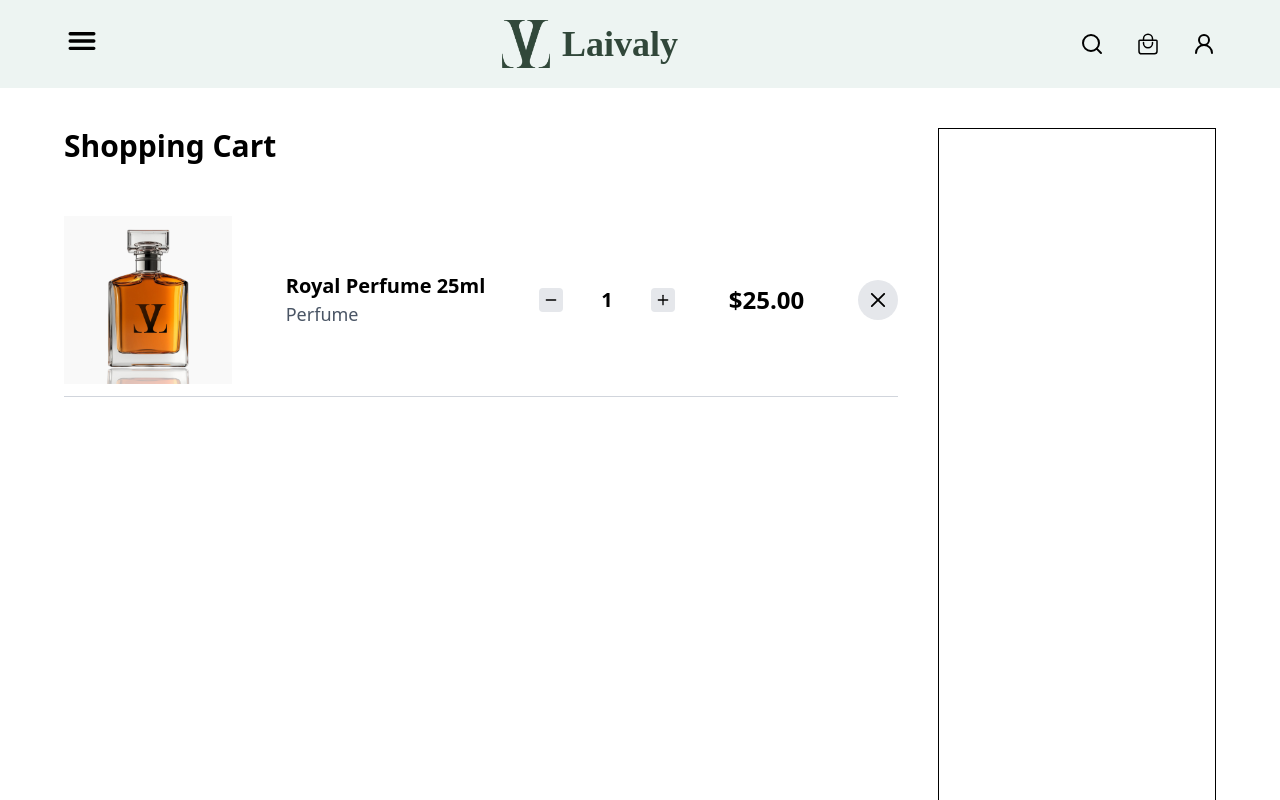
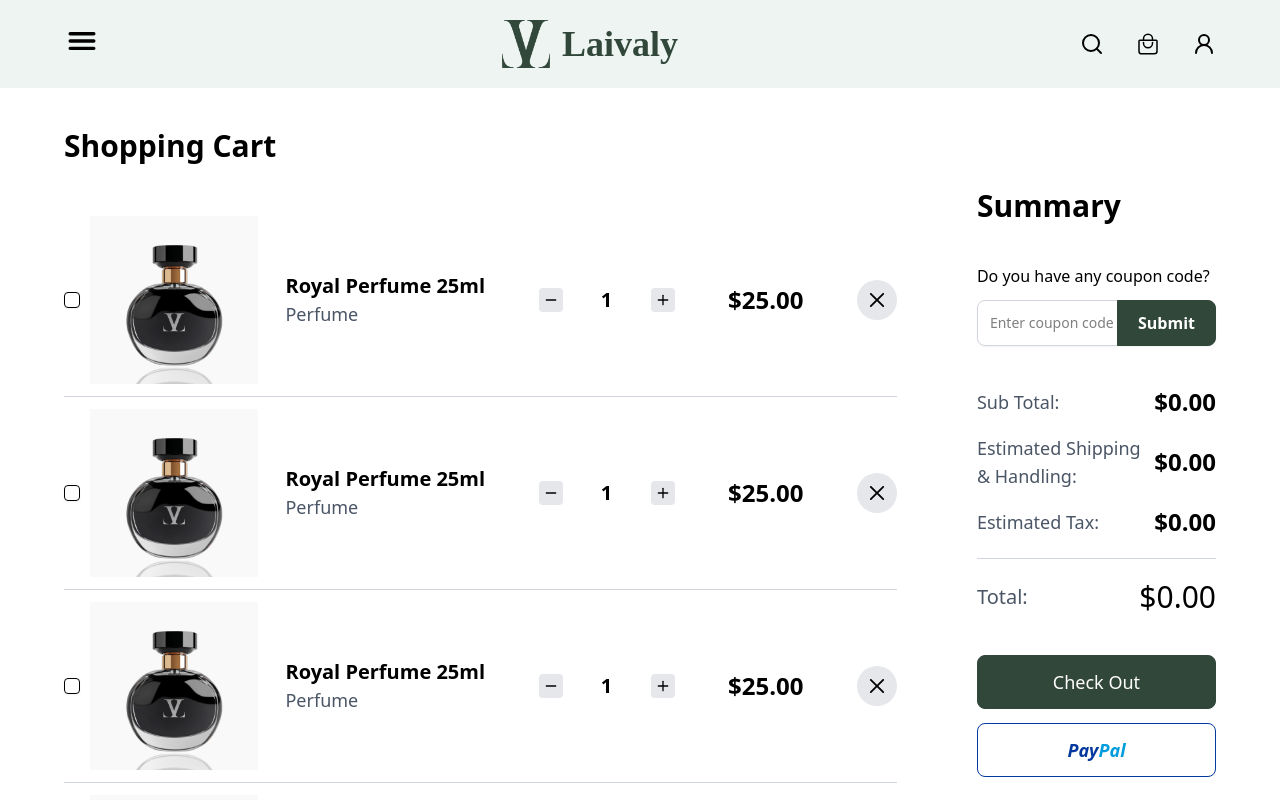
Before and after one commit to MehediHasan128/laivaly-client, a React (Vite) app: page /cart in a window 1280 px wide. Shown: the top 800 px of the page. Built offline with nearby package versions, Linux system fonts and the light colour scheme.

Commit message:
cart is responcive for tablet devices

```diff
--- a/src/components/reusable/CartCard.tsx
+++ b/src/components/reusable/CartCard.tsx
@@ -1,34 +1,43 @@
 import { FiMinus, FiPlus } from "react-icons/fi";
-import product from "../../assets/images/product/product1.jpg";
+import product from "../../assets/images/product/product4.jpg";
 import { RxCross2 } from "react-icons/rx";
 import { useState } from "react";
+import { Checkbox } from "../ui/checkbox";
 
 const CartCard = () => {
-
-    const [quantity, setQuantity] = useState(1);
+  const [quantity, setQuantity] = useState(1);
 
   return (
     <div className="border-b border-gray-300 py-3 flex justify-between items-center select-none">
-      <div className="w-42">
+      <div className="md:w-20 lg:w-42 flex items-center md:gap-1.5 lg:gap-2.5">
+        <Checkbox id="remember" />
         <img src={product} alt="" />
       </div>
       <div>
-        <h1 className="text-xl font-semibold">Royal Perfume 25ml</h1>
-        <p className="text-lg font-medium text-gray-600">Perfume</p>
+        <h1 className="text-base lg:text-xl font-semibold">Royal Perfume 25ml</h1>
+        <p className="text-sm lg:text-lg font-medium text-gray-600">Perfume</p>
       </div>
-      <div className="flex items-center gap-3">
-        <span onClick={() => quantity > 1 && setQuantity(quantity-1)} className="bg-gray-200 font-semibold p-1 rounded active:scale-95 transition transform duration-100 cursor-pointer">
+      <div className="flex items-center md:gap-1.5 lg:gap-3">
+        <span
+          onClick={() => quantity > 1 && setQuantity(quantity - 1)}
+          className="bg-gray-200 font-semibold md:p-0.5 lg:p-1 rounded active:scale-95 transition transform duration-100 cursor-pointer text-sm lg:text-base"
+        >
           <FiMinus />
         </span>
-        <span className="w-16 text-center text-xl font-semibold">{quantity}</span>
-        <span onClick={() => setQuantity(quantity+1)} className="bg-gray-200 font-semibold p-1 rounded active:scale-95 transition transform duration-100 cursor-pointer">
+        <span className="w-16 text-center text-base lg:text-xl font-semibold">
+          {quantity}
+        </span>
+        <span
+          onClick={() => setQuantity(quantity + 1)}
+          className="bg-gray-200 font-semibold md:p-0.5 lg:p-1 rounded active:scale-95 transition transform duration-100 cursor-pointer text-sm lg:text-base"
+        >
           <FiPlus />
         </span>
       </div>
       <div>
-        <h1 className="text-2xl font-bold">$25.00</h1>
+        <h1 className="text-lg lg:text-2xl font-bold">$25.00</h1>
       </div>
-      <div className="text-2xl bg-gray-200 p-2 rounded-full active:scale-95 transition transform duration-100 cursor-pointer">
+      <div className="text-lg lg:text-2xl bg-gray-200 p-2 rounded-full active:scale-95 transition transform duration-100 cursor-pointer">
         <RxCross2 />
       </div>
     </div>
@@ -36,3 +45,6 @@ const CartCard = () => {
 };
 
 export default CartCard;
+
+
+// F8407189r**
--- a/src/components/shared/navbar/NavItems.tsx
+++ b/src/components/shared/navbar/NavItems.tsx
@@ -46,7 +46,7 @@ const NavItems = ({ child }: { child: ReactNode }) => {
 
           {/* Nav items */}
           <DrawerTitle>
-            <div className="lg:my-10 px-10 lg:px-20 flex flex-col text-start md:text-xl">
+            <div className="lg:my-10 px-8 lg:px-20 flex flex-col text-start md:text-xl">
               {navItems.map((item) => (
                 <NavLink
                   to={item.path}
@@ -54,7 +54,7 @@ const NavItems = ({ child }: { child: ReactNode }) => {
                     isPending
                       ? "pending"
                       : isActive
-                      ? "hover:translate-x-3 duration-1000 text-[#337a51] py-4 font-bold"
+                      ? "hover:translate-x-3 duration-1000 text-[#337a51] py-4 font-medium md:font-bold"
                       : "hover:translate-x-3 duration-1000 py-4"
                   }
                 >
--- a/src/components/ui/input.tsx
+++ b/src/components/ui/input.tsx
@@ -15,7 +15,7 @@ function Input({ icon, className, type, ...props }: InputProps) {
       data-slot="input"
       className={cn(
         `file:text-foreground placeholder:text-muted-foreground selection:bg-primary selection:text-primary-foreground dark:bg-input/30 border-gray-300 flex w-full min-w-0 rounded-lg border bg-transparent ${icon ? "px-12" : "px-3"}  py-3 text-lg shadow-xs transition-[color,box-shadow] outline-none file:inline-flex file:h-7 file:border-0 file:bg-transparent file:text-sm file:font-medium disabled:pointer-events-none disabled:cursor-not-allowed disabled:opacity-50 md:text-sm`,
-        "focus-visible:border-ring focus-visible:ring-ring/50 focus-visible:border-blue-800",
+        "focus-visible:border-ring focus-visible:ring-ring/50 focus-visible:border-black",
         "aria-invalid:ring-destructive/20 dark:aria-invalid:ring-destructive/40 aria-invalid:border-destructive",
         className
       )}
--- a/src/pages/cart/Cart.tsx
+++ b/src/pages/cart/Cart.tsx
@@ -1,24 +1,101 @@
+import LForm from "@/components/form/LForm";
+import LInput from "@/components/form/LInput";
 import CartCard from "@/components/reusable/CartCard";
 import Container from "@/components/reusable/Container";
+import { FieldValues } from "react-hook-form";
 
 const Cart = () => {
+  const handleApplyCouponCode = (data: FieldValues) => {
+    console.log(data);
+  };
+
   return (
     <div className="min-h-screen">
       <Container>
-        <div className="flex gap-10 py-10">
-          <div className="w-[75%] min-h-screen">
+        <div className="flex flex-col lg:flex-row lg:gap-10 py-10">
+          <div className="lg:w-[75%]">
+            <h1 className="text-3xl font-bold">Shopping Cart</h1>
 
-              <h1 className="text-3xl font-bold">Shopping Cart</h1>
+            {/* Card container */}
+            <div className="mt-10">
+              <CartCard />
+              <CartCard />
+              <CartCard />
+              <CartCard />
+            </div>
+          </div>
+          <div className="hidden lg:block lg:w-[25%] py-[60px] lg:pl-10">
+            <div>
+              <h1 className="text-3xl font-semibold">Summary</h1>
 
-              {/* Card container */}
-              <div className="mt-10">
-                <CartCard />
+              <div className="my-10">
+                <p className="mb-3 font-medium">Do you have any coupon code?</p>
+                <LForm onSubmit={handleApplyCouponCode}>
+                  <div className="flex items-center gap-3 w-full relative">
+                    <LInput
+                      type="text"
+                      name="coupponCode"
+                      placeholder="Enter coupon code"
+                      icon={false}
+                    />
+                    <button
+                      type="submit"
+                      className="absolute right-0 border border-[#31473A]  bg-[#31473A] font-semibold py-2.5 px-5 text-white rounded-r-lg cursor-pointer"
+                    >
+                      Submit
+                    </button>
+                  </div>
+                </LForm>
               </div>
 
+              <div className="text-lg">
+                <div className="space-y-4">
+                  <div className="flex justify-between items-center">
+                    <span className="font-medium text-gray-600">
+                      Sub Total:
+                    </span>
+                    <span className="text-2xl font-semibold">$0.00</span>
+                  </div>
+                  <div className="flex justify-between items-center">
+                    <span className="font-medium text-gray-600">
+                      Estimated Shipping & Handling:
+                    </span>
+                    <span className="text-2xl font-semibold">$0.00</span>
+                  </div>
+                  <div className="flex justify-between items-center">
+                    <span className="font-medium text-gray-600">
+                      Estimated Tax:
+                    </span>
+                    <span className="text-2xl font-semibold">$0.00</span>
+                  </div>
+                </div>
+                <div className="border-b border-gray-300 my-5"></div>
+                <div>
+                  <div className="flex justify-between items-center">
+                    <span className="font-medium text-gray-600 text-xl">
+                      Total:
+                    </span>
+                    <span className="text-3xl font-medium">$0.00</span>
+                  </div>
+                </div>
+              </div>
+
+              <div className="mt-10 space-y-3.5">
+                <button className="border border-[#31473A] bg-[#31473A] w-full py-3 rounded-lg text-lg font-medium text-white cursor-pointer hover:bg-[#1e3327] duration-700">
+                  Check Out
+                </button>
+                <button className="border border-[#03399e] w-full py-3 rounded-lg text-lg font-extrabold cursor-pointer italic">
+                  <span className="text-[#03399e]">Pay</span>
+                  <span className="text-[#009cde]">Pal</span>
+                </button>
+              </div>
+            </div>
           </div>
-          <div className="w-[25%] border min-h-screen"></div>
         </div>
       </Container>
+      <div className="bg-gray-700 fixed bottom-0 w-full lg:hidden flex justify-center p-5 pt-2 text-white rounded-t-xl">
+        <div className="border-2 rounded-full w-[20%]"></div>
+      </div>
     </div>
   );
 };
--- /dev/null
+++ b/src/pages/cart/CartPricingDrawer.tsx
@@ -0,0 +1,78 @@
+import {
+  Drawer,
+  DrawerClose,
+  DrawerContent,
+  DrawerFooter,
+  DrawerHeader,
+  DrawerTitle,
+  DrawerTrigger,
+} from "@/components/ui/drawer";
+import { ReactNode } from "react";
+import { IoBagHandleOutline } from "react-icons/io5";
+import { NavLink } from "react-router-dom";
+
+const CartPricingDrawer = ({ child }: { child: ReactNode }) => {
+  return (
+    <Drawer direction="bottom">
+      <DrawerTrigger className="flex">{child}</DrawerTrigger>
+
+      <DrawerContent>
+        <DrawerHeader>
+          {/* Nav items */}
+          <DrawerTitle className="px-16 md:px-24">
+            <div className="flex items-center justify-between w-full gap-10">
+              <h1 className="text-xl w-full">Shopping Cart</h1>
+            </div>
+          </DrawerTitle>
+        </DrawerHeader>
+
+        <div className="h-full flex justify-center items-center">
+          <div className="text-center">
+            <IoBagHandleOutline className="text-8xl md:text-[140px] text-[#31473A] mx-auto" />
+            <h1 className="text-xl md:text-2xl">Your cart in empty</h1>
+            <button className="mt-5 md:mt-10 border-2 border-[#31473A] px-4 md:px-5 py-1.5 md:py-2 rounded-full font-semibold hover:bg-[#31473A] hover:text-white duration-500 cursor-pointer">
+              Shop Now
+            </button>
+          </div>
+        </div>
+
+        <DrawerFooter>
+          <div className="space-y-3 px-3 md:text-lg">
+            <div className="flex justify-between items-center">
+              <span className="text-gray-600">Sub total:</span>{" "}
+              <span>$0.00</span>
+            </div>
+            <div className="flex justify-between items-center">
+              <span className="text-gray-600">Shipping:</span>{" "}
+              <span>$0.00</span>
+            </div>
+            <div className="flex justify-between items-center">
+              <span className="text-gray-600">Tax(15%):</span>{" "}
+              <span>$0.00</span>
+            </div>
+          </div>
+          {/* divider */}
+          <div className="flex-grow border-t border-gray-300 my-3 md:my-5"></div>
+          {/* total */}
+          <div className="flex justify-between items-center text-xl md:text-2xl px-3 font-semibold">
+            <span>Total:</span> <span>$0.00</span>
+          </div>
+
+          <NavLink
+            to="/cart"
+            className="bg-[#31473A] border border-[#31473A] mt-5 py-2.5 text-lg font-semibold text-center text-white rounded-lg overflow-hidden cursor-pointer hover:bg-[#101f16] duration-1000"
+          >
+            <DrawerClose>
+              <div className="flex items-center justify-center gap-1.5">
+                <IoBagHandleOutline className="text-2xl" />
+                View Cart
+              </div>
+            </DrawerClose>
+          </NavLink>
+        </DrawerFooter>
+      </DrawerContent>
+    </Drawer>
+  );
+};
+
+export default CartPricingDrawer;
```
